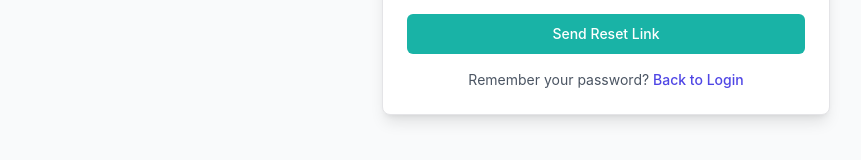
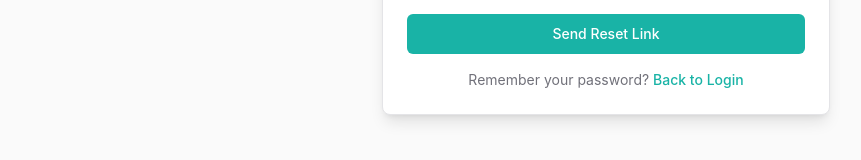
Before and after one commit to SadiqNaizam/mlo-a774-4c76, a React (Vite) app: page /forgot-password in a window 1280 px wide. Shown: the part 451-611 px from the top of the page, without its empty margins (34-895 px from the left). Built offline with nearby package versions, Linux system fonts and the light colour scheme.

Commit message:
Updated code files via regeneration: ForgotPasswordPage.tsx

```diff
--- a/src/pages/ForgotPasswordPage.tsx
+++ b/src/pages/ForgotPasswordPage.tsx
@@ -31,7 +31,7 @@
   };
 
   return (
-    <div className="flex flex-col min-h-screen bg-gray-50">
+    <div className="flex flex-col min-h-screen bg-background">
       <AuthHeader />
       <main className="flex-grow flex items-center justify-center p-4">
         <Card className="w-full max-w-md shadow-lg">
@@ -60,9 +60,9 @@
               <Button type="submit" className="w-full">
                 Send Reset Link
               </Button>
-              <div className="text-center text-sm text-gray-600">
+              <div className="text-center text-sm text-muted-foreground">
                 Remember your password?{' '}
-                <Link to="/" className="font-medium text-indigo-600 hover:text-indigo-500">
+                <Link to="/" className="font-medium text-primary hover:text-primary/90">
                   Back to Login
                 </Link>
               </div>
```
